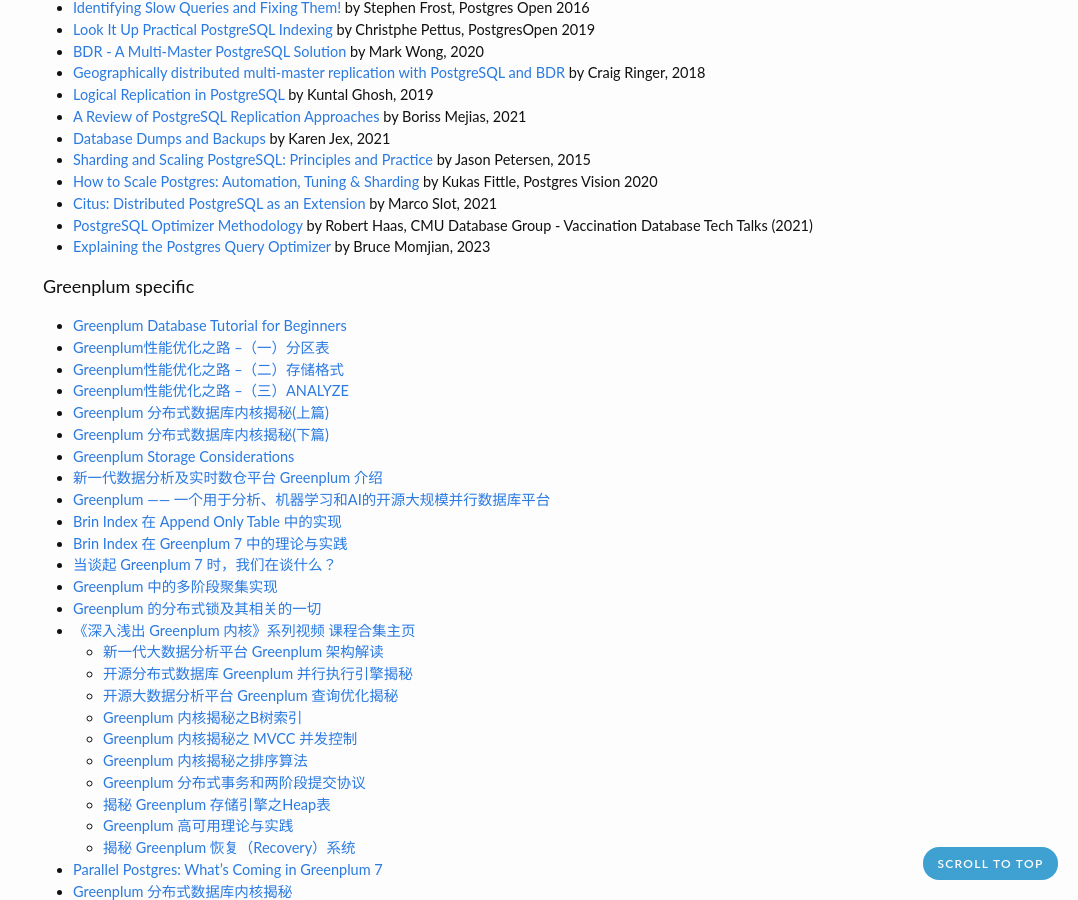
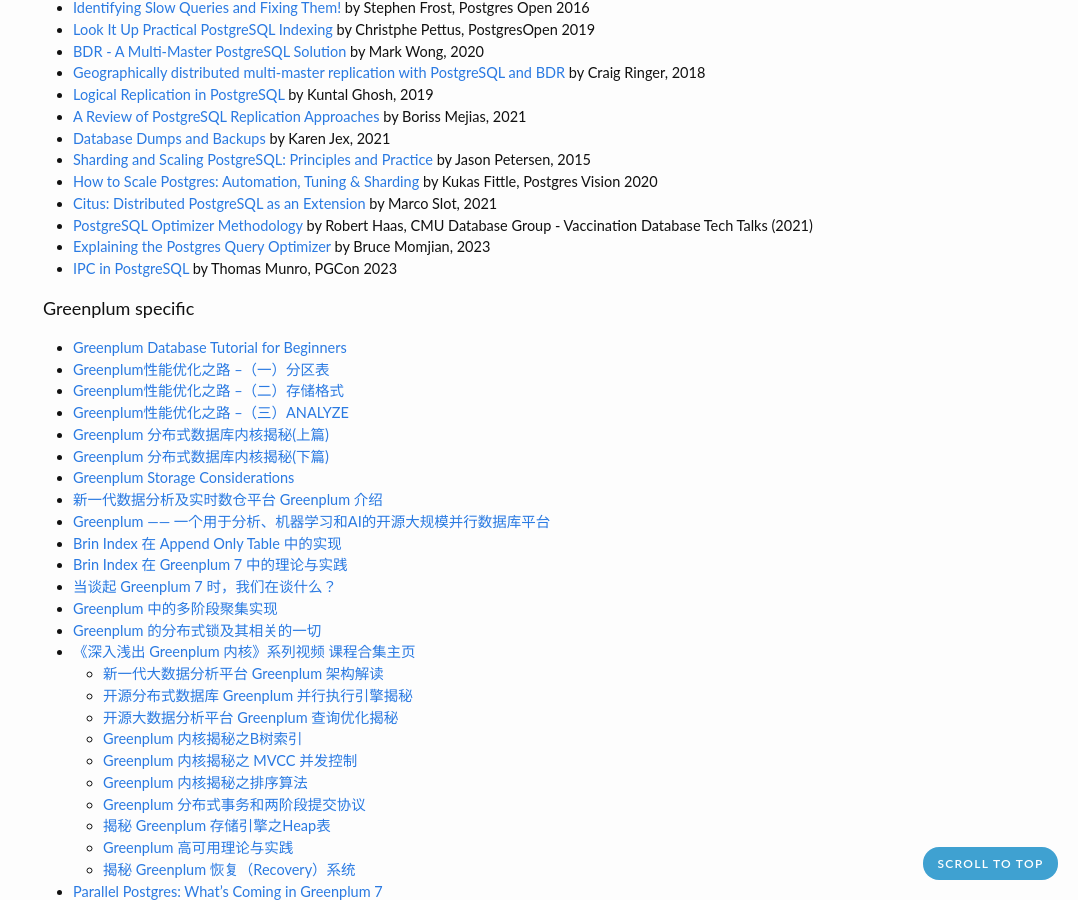
Before and after one commit to zhjwpku/zhjwpku.github.io, a Jekyll site: the page built from _posts/2022-07-12-awesome-postgres.md, in a window 1280 px wide and 900 px high, scrolled down 3280 px. Shown: the whole window, without its empty margins (202-1280 px from the left). Built offline with Jekyll 4.4.1, drawn with Linux system fonts in a browser that asks for light colours; comment, search, counter and statistics services are not loaded.

Commit message:
IPC in PostgreSQL
Signed-off-by: Zhao Junwang <zhjwpku@gmail.com>

```diff
--- a/_posts/2022-07-12-awesome-postgres.md
+++ b/_posts/2022-07-12-awesome-postgres.md
@@ -164,6 +164,7 @@
 - [Citus: Distributed PostgreSQL as an Extension](https://www.youtube.com/watch?v=X-aAgXJZRqM) by Marco Slot, 2021
 - [PostgreSQL Optimizer Methodology](https://www.youtube.com/watch?v=XA3SBgcZwtE) by Robert Haas, CMU Database Group - Vaccination Database Tech Talks (2021)
 - [Explaining the Postgres Query Optimizer](https://www.youtube.com/watch?v=RNDTO33hVtY) by Bruce Momjian, 2023
+- [IPC in PostgreSQL](https://www.youtube.com/watch?v=hZvkvfYgHIg) by Thomas Munro, PGCon 2023
 
 <h4>Greenplum specific</h4>
 
```
